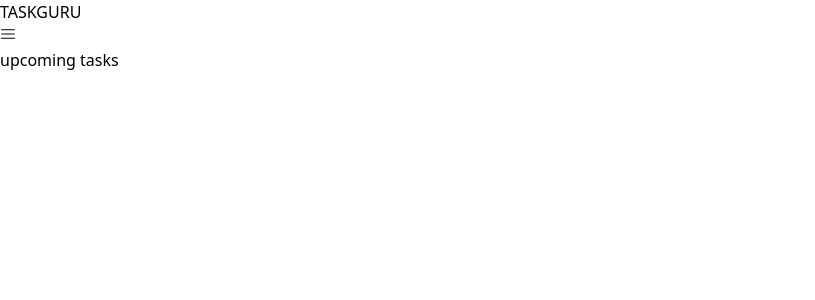
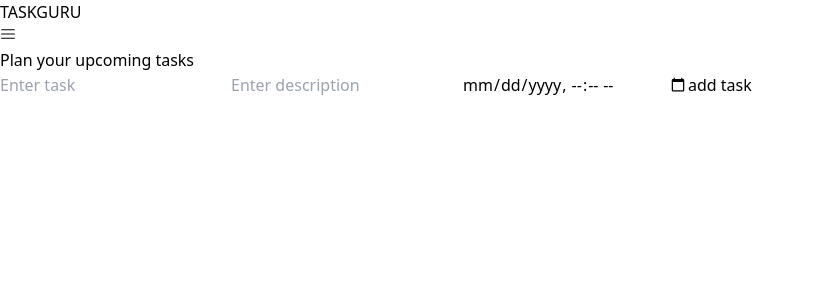
Before and after one commit to dhruv15803/Taskguru-frontend, a React (Vite) app: page /upcoming in a window 1280 px wide. Shown: the top 300 px of the page, without its empty margins (0-815 px from the left). Built offline with nearby package versions, Linux system fonts and the light colour scheme.

Commit message:
start of adding some upcoming tasks functionality

```diff
--- a/src/App.jsx
+++ b/src/App.jsx
@@ -14,8 +14,10 @@ import errSound from './Sounds/error-sound.mp3'
 function App() {
 
   const [tasks,setTasks] = useState([]);
+  const [upcomingTasks,setUpcomingTasks] = useState([]);
   const [isTasks,setisTasks] = useState(false);
   const [emptyTaskErrorMsg,setEmptyTaskErrorMsg] = useState("");
+  const [upcomingEmptyTaskErrorMsg,setUpcomingEmptyTaskErrorMsg] = useState("");
   const [isEdit,setIsEdit] = useState(false);
   const [editId,setEditId] = useState(null);
   const [completedTasks,setCompletedTasks] = useState([]);
@@ -23,12 +25,29 @@ function App() {
   const scrollRef = useRef(null);
   const [formData,setFormData] = useState ({
     "title":"",
-    "description":""
+    "description":"",
   })
+  const [upcomingFormData,setUpcomingFormData] = useState({
+    "title":"",
+    "description":"",
+    "dueDate":new Date(),
+  })
+
+
 
   const handleChange = (e)=>{
     const {name,value} = e.target;
     setFormData(prevFormData=>{
+      return {
+        ...prevFormData,
+        [name]:value,
+      }
+    })
+  }
+
+  const handleUpcomingChange = (e)=>{
+    const {name,value} = e.target;
+    setUpcomingFormData(prevFormData=>{
       return {
         ...prevFormData,
         [name]:value,
@@ -86,7 +105,7 @@ function App() {
         },3000)
         return;
       }
-      inputRef.current.focus();
+      inputRef?.current?.focus();
       boopSoundFunction();
       setTasks(prevTasks=>{
         return [
@@ -101,8 +120,38 @@ function App() {
       setisTasks(true);
       setFormData({
         "title":"",
-        "description":""
+        "description":"",
       });
+    }
+  }
+
+
+  const upcomingAddTask = (e)=>{
+    e.preventDefault();
+    if(upcomingFormData.title===""){
+      boopSoundFunction();
+      setUpcomingEmptyTaskErrorMsg("Please enter a task");
+      setTimeout(()=>{
+        setUpcomingEmptyTaskErrorMsg("");
+      },3000)
+    }
+    else{
+      setUpcomingTasks(prevUpcomingTasks=> {
+        return [
+          ...prevUpcomingTasks,
+          {
+            "id":nanoid(),
+            "title":upcomingFormData.title,
+            "description":upcomingFormData.description,
+            "dueDate":upcomingFormData.dueDate
+          }
+        ]
+      })
+      setUpcomingFormData({
+        "title":"",
+        "description":"",
+        "dueDate":new Date(),
+      })
     }
   }
 
@@ -126,7 +175,7 @@ function App() {
     setIsEdit(false);
     setFormData({
       "title":"",
-      "description":""
+      "description":"",
     })
   }
 
@@ -154,6 +203,7 @@ function App() {
     setCompletedTasks([]);
   }
 
+  console.log(tasks);
   return (
     <>
     <Router>
@@ -175,8 +225,17 @@ function App() {
            inputRef={inputRef}
            scrollRef={scrollRef}
           />}/>
-          <Route path="completed" element={<CompletedTasks completedTasks={completedTasks} clearCompleted={clearCompleted}/>}/>
-          <Route path="upcoming" element={<UpcomingTasks/>}/>
+          <Route path="completed" element={<CompletedTasks
+           completedTasks={completedTasks}
+           clearCompleted={clearCompleted}
+          />}/>
+          <Route path="upcoming" element={<UpcomingTasks
+          upcomingTasks={upcomingTasks}
+           upcomingFormData={upcomingFormData}
+          handleUpcomingChange={handleUpcomingChange}
+          upcomingAddTask={upcomingAddTask}
+          upcomingEmptyTaskErrorMsg={upcomingEmptyTaskErrorMsg}
+          />}/>
         </Route>
       </Routes>
     </Router>
--- a/src/Pages/UpcomingTasks.jsx
+++ b/src/Pages/UpcomingTasks.jsx
@@ -1,9 +1,27 @@
 import React from 'react'
 
-const UpcomingTasks = () => {
+const UpcomingTasks = ({
+    upcomingFormData,
+    handleUpcomingChange,
+    upcomingAddTask,
+    upcomingEmptyTaskErrorMsg,
+    upcomingTasks
+    }) => {
+
+        console.log(upcomingTasks)
+
   return (
     <>
-    upcoming tasks
+    <div className='m-4 p-2 text-2xl font-semibold'>
+        Plan your upcoming tasks
+    </div>
+    <form onSubmit={upcomingAddTask} className='m-4 p-2  rounded-lg shadow-lg flex flex-col' >
+        <input value={upcomingFormData.title} onChange={handleUpcomingChange} type="text" name="title" id="" placeholder='Enter task' />
+        <input value={upcomingFormData.description} onChange={handleUpcomingChange} type="text" name="description" id="" placeholder='Enter description'/>
+        <input value={upcomingFormData.dueDate} onChange={handleUpcomingChange} type="datetime-local" name="dueDate" id="" />
+        <button>add task</button>
+    </form>
+    <p>{upcomingEmptyTaskErrorMsg}</p>
     </>
   )
 }
```
